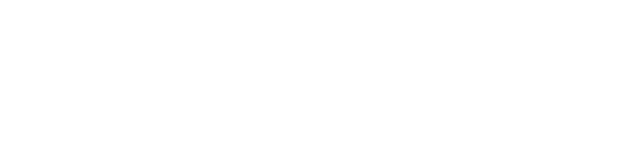
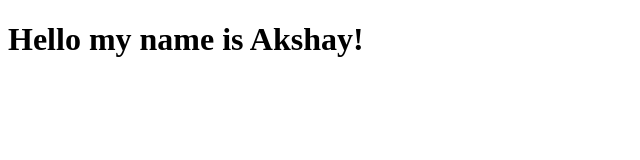
Before and after one commit to Akshay-2711/TestingVscode, a plain HTML site: page index.html in a window 1280 px wide. Shown: the whole page, without its empty margins (0-640 px from the left). Drawn offline with Linux system fonts and the light colour scheme.

Commit message:
new commit

```diff
--- a/index.html
+++ b/index.html
@@ -7,6 +7,6 @@
     <title>Document</title>
 </head>
 <body>
-
+    <h1>Hello my name is Akshay!</h1>
 </body>
 </html>
```
